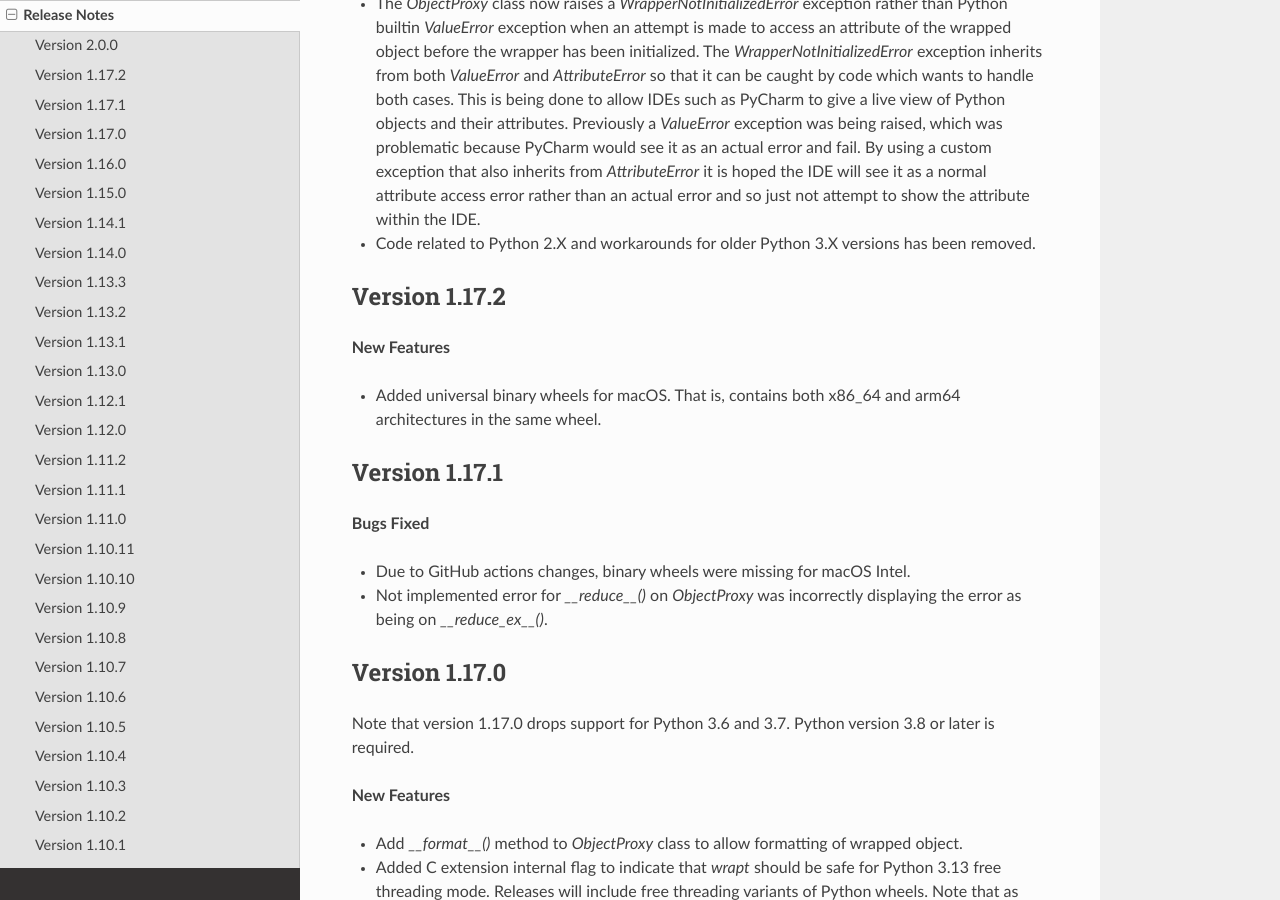
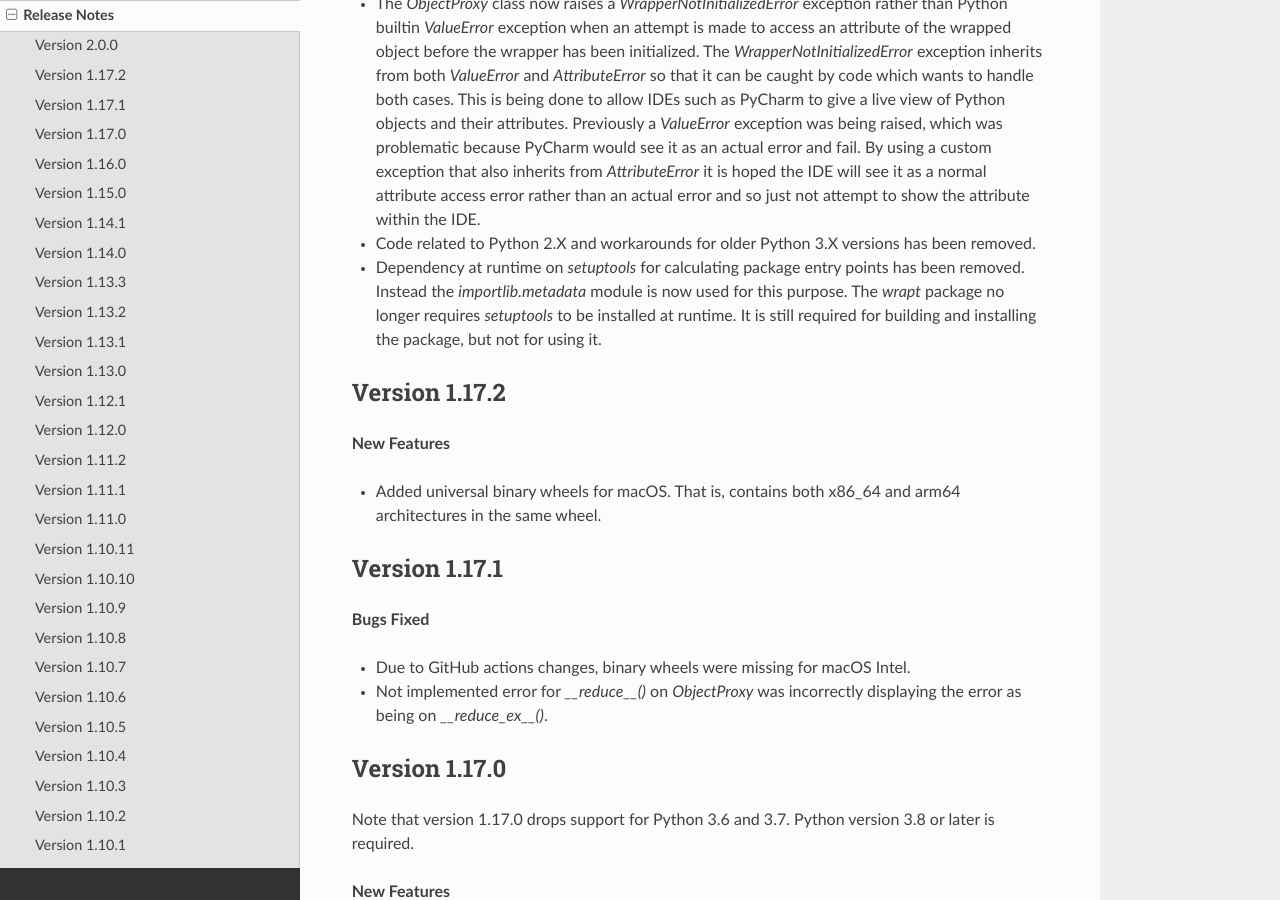
Before and after one commit to GrahamDumpleton/wrapt, a Sphinx documentation site: the page built from docs/changes.rst, in a window 1280 px wide and 900 px high, scrolled down 512 px. Built offline with Sphinx 7.4.7 and the Read the Docs theme 3.1.0, drawn with Linux system fonts in a browser that asks for light colours.

Commit message:
Add change notes about need for setuptools at runtime.

```diff
--- a/docs/changes.rst
+++ b/docs/changes.rst
@@ -32,6 +32,12 @@ these reasons a major version bump is being made.
 
 * Code related to Python 2.X and workarounds for older Python 3.X versions has
   been removed.
+
+* Dependency at runtime on `setuptools` for calculating package entry points
+  has been removed. Instead the `importlib.metadata` module is now used for
+  this purpose. The `wrapt` package no longer requires `setuptools` to be
+  installed at runtime. It is still required for building and installing the
+  package, but not for using it.
 
 Version 1.17.2
 --------------
```
